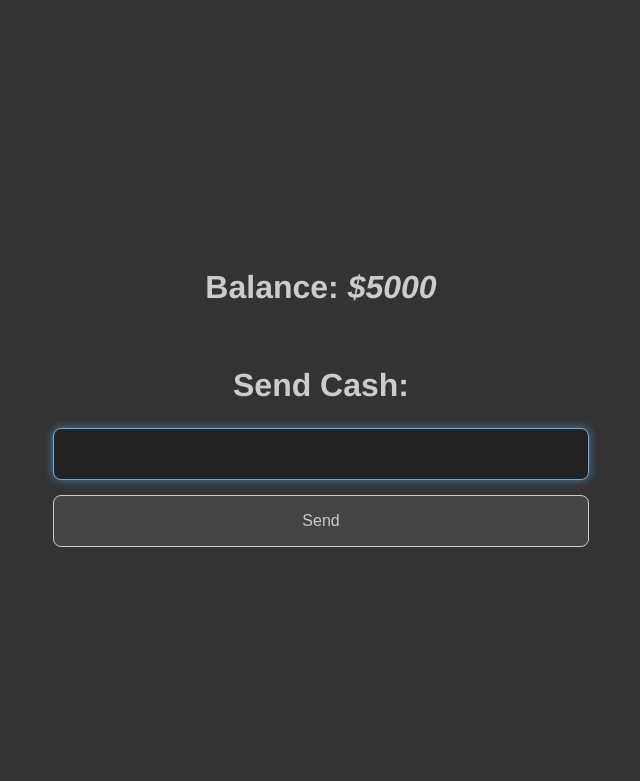
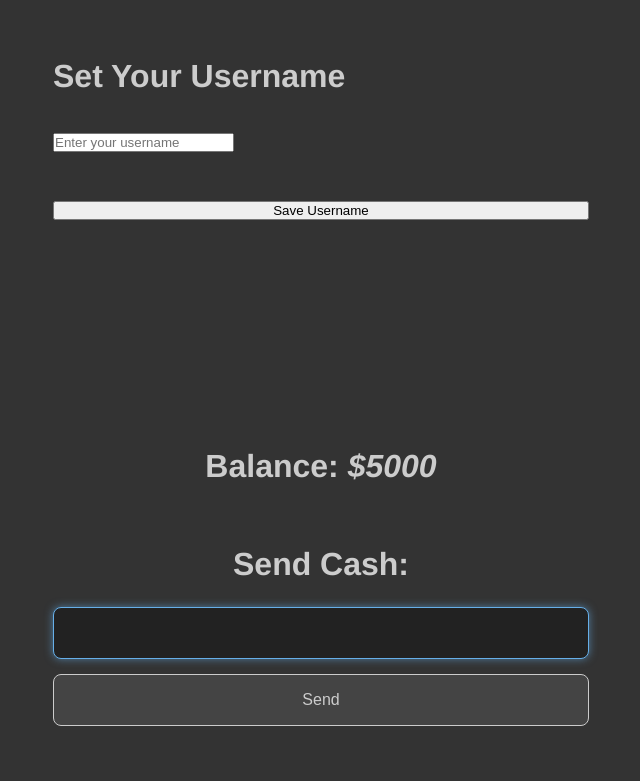
Before and after one commit to dot-enny/ding-pay-quiet, a plain HTML site: page index.html in a window 1280 px wide. Shown: the whole page, without its empty margins (319-959 px from the left). Drawn offline with Linux system fonts and the light colour scheme; no server answers.

Commit message:
add username box and remove self transfer

```diff
--- a/examples/text/receivetext.js
+++ b/examples/text/receivetext.js
@@ -16,6 +16,10 @@ var TextReceiver = (function () {
 
         if (isNaN(receivedAmount)) {
             console.error("Received payload is not a valid number.");
+            return;
+        }
+
+        if (document.querySelector('[data-quiet-sending-text]').innerText === "Sending...") {
             return;
         }
 
@@ -42,6 +46,11 @@ var TextReceiver = (function () {
 
     function onQuietReady() {
         var profilename = document.querySelector('[data-quiet-profile-name]').getAttribute('data-quiet-profile-name');
+        if (document.querySelector('[data-quiet-sending-text]').innerText === "Sending...") {
+            function onReceive(recvPayload) {
+                return;
+            }
+        }
         Quiet.receiver({
             profile: profilename,
             onReceive: onReceive,
--- a/index.html
+++ b/index.html
@@ -105,6 +105,14 @@
 </head>
 
 <body>
+  <div id="username-setup" class="wrapper">
+    <h1>Set Your Username</h1>
+    <div class="form-group">
+      <input type="text" id="username" placeholder="Enter your username" required>
+    </div>
+    <button id="save-username">Save Username</button>
+  </div>
+
   <div class="hidden" data-quiet-profile-name="audible"></div>
   <div class="wrapper">
 
```
